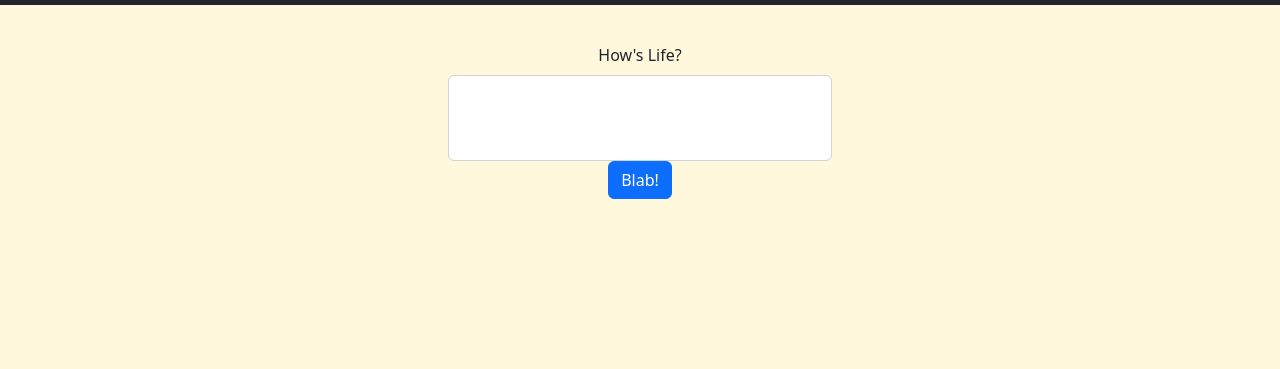
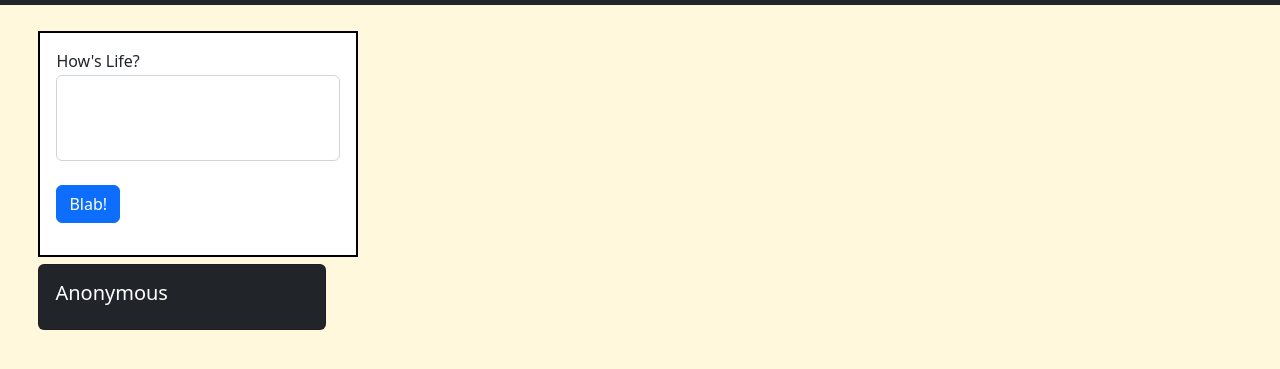
Before and after one commit to LucasSeeley/Blabber, a website with bundled scripts: page public/index.html in a window 1280 px wide. Both pictures are taken after a click on the button "Blab!". Shown: the part 51-420 px from the top of the page. Built offline with nearby package versions, Linux system fonts and the light colour scheme; no server answers.

Commit message:
posts design and full function

```diff
--- a/public/app.js
+++ b/public/app.js
@@ -121,11 +121,3 @@ $(window).on("beforeunload", function(){
     onSite = false;
   }
 });
-
-$("#post-blab").on("click", function(){
-  let post = $("#blab-input").val();
-
-  if(getCookie('user-uid') != null && post.length < 50){
-    $("#posts").prepend(post);
-  }
-});
--- a/public/index.html
+++ b/public/index.html
@@ -100,9 +100,9 @@
       <div id="main-content">
         <div id="create-post">
           <div class="mb-3">
-            <label for="blab-input" class="form-label">How's Life?</label>
-            <textarea class="form-control" id="blab-input" rows="3"></textarea>
-            <button id="post-blab" class="btn btn-primary">Blab!</button>
+            <label for="blab-input" class="form-label blab-form-item">How's Life?</label>
+            <textarea class="form-control" id="blab-input" rows="3"></textarea><br>
+            <button id="post-blab" onclick="postBlab()" class="btn btn-primary">Blab!</button>
           </div>
         </div>
         <div id="posts"></div>
@@ -112,5 +112,6 @@
     <script src="https://code.jquery.com/jquery-3.6.3.min.js" integrity="sha256-pvPw+upLPUjgMXY0G+8O0xUf+/Im1MZjXxxgOcBQBXU=" crossorigin="anonymous"></script>
     <script src="https://cdn.jsdelivr.net/npm/bootstrap@5.2.3/dist/js/bootstrap.bundle.min.js" integrity="sha384-kenU1KFdBIe4zVF0s0G1M5b4hcpxyD9F7jL+jjXkk+Q2h455rYXK/7HAuoJl+0I4" crossorigin="anonymous"></script>
     <script src="app.js" type="module"></script>
+    <script src="js/index.js"></script>
   </body>
 </html>
--- a/public/js/index.js
+++ b/public/js/index.js
@@ -0,0 +1,10 @@
+function postBlab(){
+    const blab = $("#blab-input").val();
+
+    $("#posts").prepend(`<div class="card text-bg-dark" style="width: 18rem;">
+    <div class="card-body">
+      <h5 class="card-title">Anonymous</h5>
+      <p class="card-text">${blab}</p>
+    </div>
+  </div>`);
+  }
--- a/public/styles.css
+++ b/public/styles.css
@@ -26,12 +26,25 @@ body{
 }
 
 textarea{
-    max-width: 30%;
+    max-width: 100%;
     resize: none;
-    margin: auto;
 }
 
 #main-content{
-    margin: 3% auto;
-    text-align: center;
+    margin: 2% 3%;
+    width: 25%;
 }
+
+.card{
+    margin: 2% 0;
+}
+
+.blab-form-item{
+    margin-bottom: 1%;
+}
+
+#create-post{
+    padding: 5%;
+    background-color: white;
+    border: solid 2px black;
+}
```
